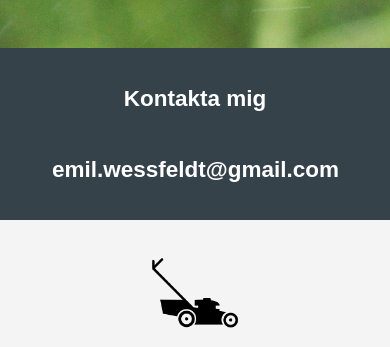
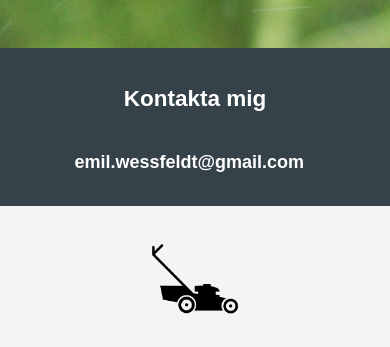
Before and after one commit to emilwessfeldt/emilwessfeldt.github.io, a plain HTML site: page index.html in a window 390 px wide. Shown: the part 484-831 px from the top of the page. Drawn offline with Linux system fonts and the light colour scheme.

Commit message:
script update

```diff
--- a/css/style.css
+++ b/css/style.css
@@ -311,5 +311,11 @@ footer{
         margin-left: 0px;
     }
 
+    #newsletter h2 {
+    float:right;
+    font-size: 18px;
+    margin-right: 35px;
+    }
+
 
 }
```
